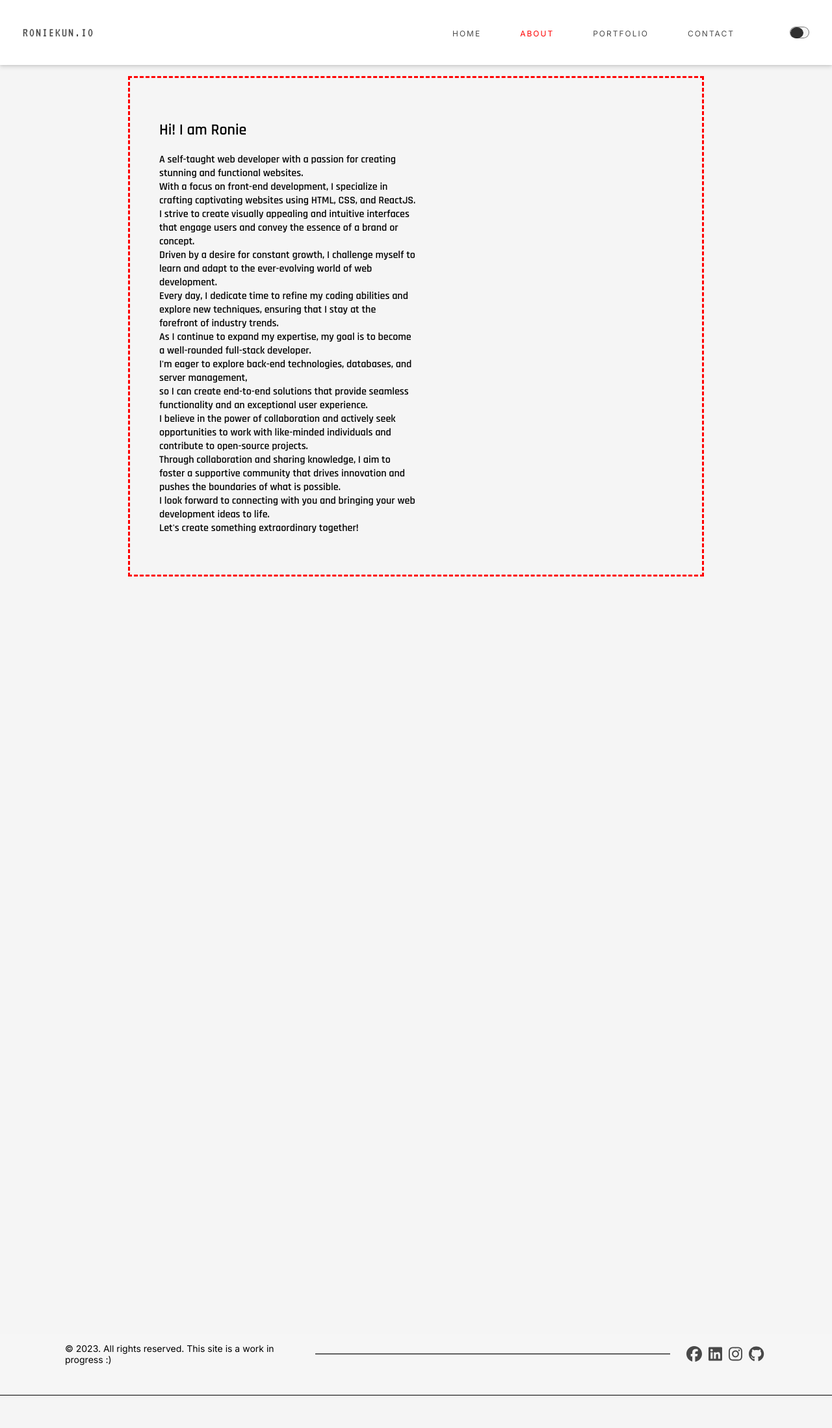
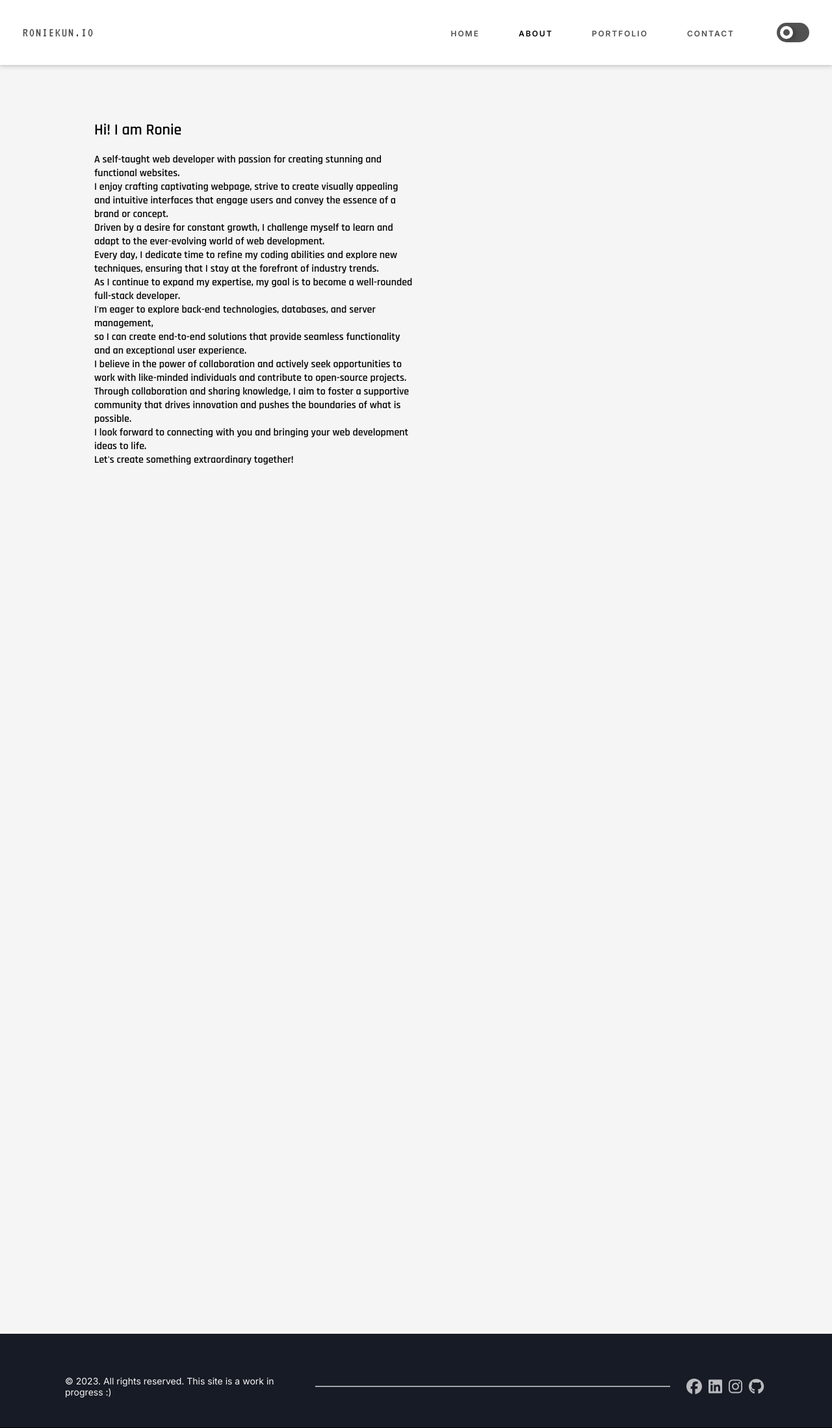
Before and after one commit to roniekun/my_app, a React (Create React App) app: page /about in a window 1280 px wide. Shown: the whole page at 65% size. Before the commit the page ends 2147 px from the top, so only its background shows below. Built offline with nearby package versions, Linux system fonts and the light colour scheme.

Commit message:
checkbox toggle

```diff
--- a/public/index.html
+++ b/public/index.html
@@ -13,9 +13,8 @@
 
     <!-- FONTS -->
     <link rel="preconnect" href="https://fonts.googleapis.com">
-    <link rel="preconnect" href="https://fonts.gstatic.com" crossorigin>
-    <link href="https://fonts.googleapis.com/css2?family=Inter&family=Poppins:wght@500&family=Rajdhani:wght@600&family=VT323&family=Work+Sans&display=swap" rel="stylesheet">
-
+<link rel="preconnect" href="https://fonts.gstatic.com" crossorigin>
+<link href="https://fonts.googleapis.com/css2?family=Inter:wght@400;600;700;800&family=Poppins:wght@500;700;900&family=Rajdhani:wght@600&family=VT323&family=Work+Sans&display=swap" rel="stylesheet">
     <!-- ICONS -->
     <link rel='stylesheet' href='https://cdn-uicons.flaticon.com/uicons-brands/css/uicons-brands.css'>
 
--- a/src/components/Footer.css
+++ b/src/components/Footer.css
@@ -4,11 +4,12 @@
     justify-content: space-between;
     align-items: center;
     width: 100vw;
-    background-color: #F6F6F6;
+    background-color: #171B25;
     margin: 0;
     /* font-family: 'Rajdhani', sans-serif; */
     bottom:0;
     flex-direction: row;
+    padding-top: 50px;
     padding-left: 100px;
     padding-right: 100px;
     padding-bottom: 32px;
@@ -23,7 +24,7 @@
  .text{
     font-size: 14px;
     padding-right: 0px;
-    color: black;
+    color: #f6f6f6;
  }
 
 
@@ -40,7 +41,7 @@
 
     .text{
         font-size: 12px;
-        color: black;
+        color: #f6f6f6;
         text-justify: center;
         padding-left: 0;
         padding-right: 0;
--- a/src/components/Footer.js
+++ b/src/components/Footer.js
@@ -24,8 +24,8 @@ function Footer({ showNavbar}) {
  {showFooter && (
     <>
       <p id={`component-${theme}`}  className='text'>© 2023. All rights reserved. This site is a work in progress :)</p>
-      <div id={`component-${theme}`}  style={{ width:'55%', border: '.5px solid black', margin: '20px', opacity: '0.6' }}></div>
-      <SocialLinks/>
+      <div id={`component-${theme}`}  style={{ width:'55%', border: '.5px solid white', margin: '20px', opacity: '0.6' }}></div>
+      <SocialLinks fontColor={"white"}/>
 
     </>
   )}
--- a/src/components/Navbar.css
+++ b/src/components/Navbar.css
@@ -18,12 +18,6 @@
 
 }
 
-
-.navbar__link.active {
-  color: red;
-  opacity: 1;
-
-}
 .navbar__link {
   color: black;
   text-decoration: none;
@@ -31,6 +25,7 @@
   display: inline-block;
   text-transform:uppercase;
   font-size: 12px;
+  font-weight: 600;
   margin-left:30px;
   margin-right: 30px;
   width: fit-content;
@@ -40,6 +35,12 @@
 
 .navbar__link:hover {
   opacity: 1;
+}
+
+.navbar__link.active {
+  color: black;
+  opacity: 1;
+
 }
 
 @media (max-width: 768px) {
@@ -55,7 +56,7 @@
     width: 100%;
     padding: 0;
     padding-top: 70px;
-    background-color: #3d3d3d;
+    background-color: #171B25;
     height: fit-content;
     backdrop-filter: blur(10px);
     box-shadow: 0 4px 6px rgba(0, 0, 0, 0.1), 0 1px 3px rgba(0, 0, 0, 0.1);
@@ -92,9 +93,18 @@
     text-transform: capitalize;
     opacity: 1;
     text-decoration: none;
+    font-family: 'Poppins', sans-serif;
+    font-weight: 800;
   }
 
   .navbar__link:hover {
     opacity: .8;
   }
+
+
+.navbar__link.active {
+  color: yellow;
+  opacity: 1;
+
 }
+}
--- a/src/components/Navbar.js
+++ b/src/components/Navbar.js
@@ -11,11 +11,11 @@ const location = useLocation();
 
   const containerVariants = {
     hidden: {
-      y: -20,
+      y: -100,
       opacity: 0,
       transition: {
         type: 'keyframes',
-        values: [-20, 0],
+        values: [0, -120],
         duration: 0.3,
       },
     },
--- a/src/components/buttons/ToggleTheme.css
+++ b/src/components/buttons/ToggleTheme.css
@@ -8,52 +8,50 @@
         position: fixed;
 
 }
-.settheme__container{
-        width: 30px;
-        height: 18px;
-        background-color: #f5f5f5;
-        border: 1px solid rgba(0, 0, 0, 0.5);
-        border-radius: 30px;
-        z-index: 99999;
+/* To hide the checkbox */
+#checkboxInput {
+        display: none;
+      }
+
+      .toggleSwitch {
         display: flex;
-        justify-content: flex-start;
         align-items: center;
-        box-sizing: border-box;
+        justify-content: center;
+        position: relative;
+        width: 50px;
+        height: 30px;
+        background-color: rgb(82, 82, 82);
+        border-radius: 20px;
+        cursor: pointer;
+        transition-duration: .2s;
+      }
 
-}
+      .toggleSwitch::after {
+        content: "";
+        position: absolute;
+        height: 10px;
+        width: 10px;
+        left: 5px;
+        background-color: transparent;
+        border-radius: 50%;
+        transition-duration: .2s;
+        box-shadow: 5px 2px 7px rgba(8, 8, 8, 0.26);
+        border: 5px solid white;
+      }
 
-.settheme__btn{
+      #checkboxInput:checked+.toggleSwitch::after {
+        transform: translateX(100%);
+        transition-duration: .2s;
+        background-color:white;
+      }
+      /* Switch background change */
+      #checkboxInput:checked+.toggleSwitch {
+        background-color: rgb(82, 82, 82);
+        transition-duration: .2s;
+      }
 
-        height: 17px;
-        width: 20px;
-        background-color: black;
-        border-radius: 50%;
-        opacity: .8;
-        transform: translateX(0);
-        transition: .3s;
-        border-width: 1px 1px 1px 1px; /* top right bottom left */
-        border-style: solid;
-        border-color:black
-}
-.theme__on{
-        transform: translateX(40%);
-        background-color:white;
-        border-width: 1px 1px 1px 1px; /* top right bottom left */
-        border-style: solid;
-        border-color: black;
-
-
-
-
-
-}
 @media (max-width: 768px) {
 
-        .btn__container{
-
-         position: relative;
-
-        }
         .toggle__component{
                 position: relative;
         }
--- a/src/components/buttons/ToggleTheme.js
+++ b/src/components/buttons/ToggleTheme.js
@@ -1,10 +1,9 @@
-
 import React, { useContext } from 'react';
 import { ThemeContext } from "../../context/ThemeContext";
 import './ToggleTheme.css';
 
-const ToggleTheme = ({ isSmallScreen, fontColor}) => {
-const { toggleTheme, theme} = useContext(ThemeContext);
+const ToggleTheme = ({ isSmallScreen, fontColor }) => {
+  const { toggleTheme,theme } = useContext(ThemeContext);
 
   const handleToggleTheme = () => {
     toggleTheme();
@@ -13,10 +12,14 @@ toggleTheme();
   return (
     <div className='toggle__component'>
       {isSmallScreen && <h3 style={{ color: fontColor }}>Toggle theme</h3>}
-<div className='settheme__container' onClick={handleToggleTheme}>
-<div className={`settheme__btn ${theme === 'dark' ? 'theme__on' : ''}`} />
+      <input
+        type="checkbox"
+        id="checkboxInput"
+        onChange={handleToggleTheme}
+        checked={theme==='dark'}
 
-</div>
+      />
+      <label htmlFor="checkboxInput" className="toggleSwitch" />
     </div>
   );
 };
--- a/src/components/main/elements/AboutContent.css
+++ b/src/components/main/elements/AboutContent.css
@@ -2,9 +2,11 @@
 
     display:grid;
     grid-template-columns: 1fr 1fr;
-    margin: 20px 200px;
+    margin: 20px 100px;
     padding:45px;
-    outline: dashed red;
+    /* background: linear-gradient(145deg, #f0f0f0, #cacaca);
+    box-shadow:  5px 5px 10px #bebebe,
+                 -5px -5px 10px #ffffff; */
     height: fit-content;
     font-style: normal;
     max-width: 100%;
--- a/src/components/main/elements/AboutContent.js
+++ b/src/components/main/elements/AboutContent.js
@@ -8,11 +8,9 @@ const AboutContent = () => {
         <article>
 
             <h2>Hi! I am Ronie</h2>
-           <p>A self-taught web developer with a passion for creating stunning and functional websites. <br/>
+           <p>A self-taught web developer with passion for creating stunning and functional websites. <br/>
 
-
-With a focus on front-end development, I specialize in crafting captivating websites using HTML, CSS, and ReactJS.<br/>
- I strive to create visually appealing and intuitive interfaces that engage users and convey the essence of a brand or concept.<br/>
+I enjoy crafting captivating webpage, strive to create visually appealing and intuitive interfaces that engage users and convey the essence of a brand or concept.<br/>
 Driven by a desire for constant growth, I challenge myself to learn and adapt to the ever-evolving world of web development. <br/>
 Every day, I dedicate time to refine my coding abilities and explore new techniques, ensuring that I stay at the forefront of industry trends.<br/>
 
```
Lines whose indentation alone changed are shown as unchanged.
